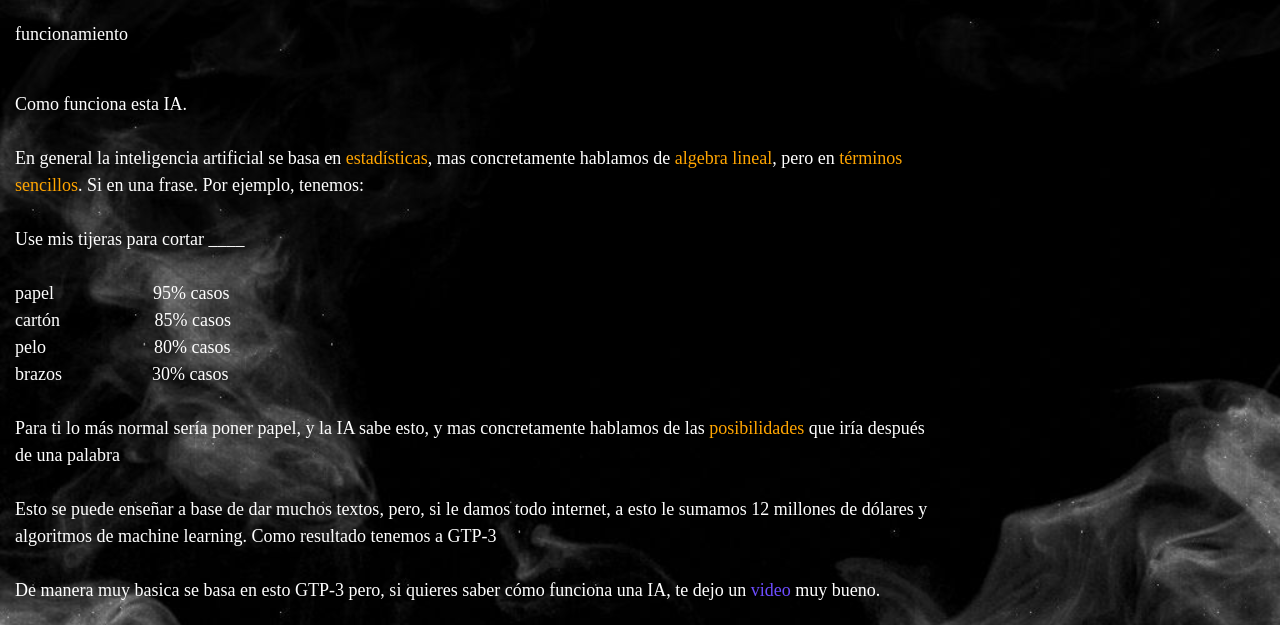
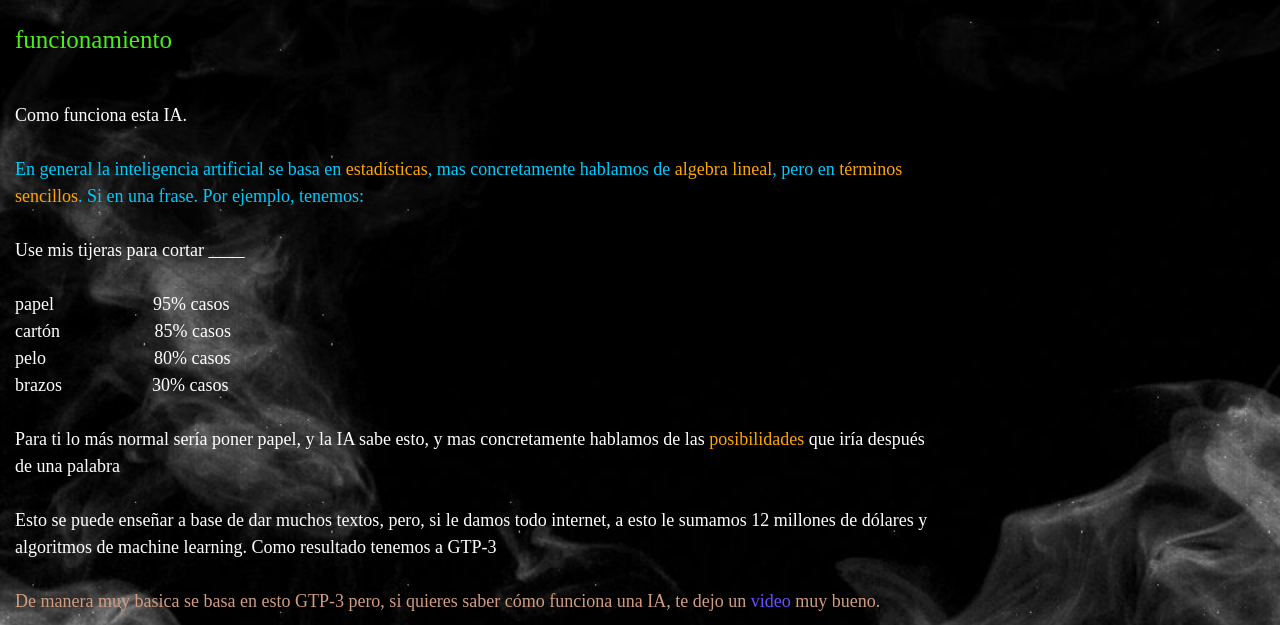
Before and after one commit to joelsct98/Bayiva, a plain HTML site: page paginas/p_blog/IA2.html in a window 1280 px wide. Shown: the part 752-1377 px from the top of the page. Drawn offline with nearby package versions, Linux system fonts and the light colour scheme; no server answers.

Commit message:
Ezquizofrenia hecho y cambiado explicacion aburrida en CSS

```diff
--- a/CSS/index.css
+++ b/CSS/index.css
@@ -33,8 +33,23 @@ div[id^='MeGustasArtic']{
 
 }*/
 
-#resaltar2{
-  color: rgb(0, 179, 250);
+#tituloBlog{
+  font-size: 25px;
+  color: #47F018;
+  font-family: 'Times New Roman'
+}
+
+#leyenda{
+  font-size: 15px;
+}
+
+
+#explicacion_aburrida{
+  color: #00CBFE;
+}
+
+#extra{
+  color: #d09d81;
 }
 
 nav .container-fluid .navbar-brand strong{
--- a/paginas/p_blog/IA2.html
+++ b/paginas/p_blog/IA2.html
@@ -116,7 +116,7 @@
                 <p>
                     Como funciona esta IA.<br><br>
 
-                    <span id="explicaion_aburrida">
+                    <span id="explicacion_aburrida">
                         En general la inteligencia artificial se basa en <span id="resaltar">estadísticas</span>,
                         mas concretamente hablamos de <span id="resaltar">algebra lineal</span>, pero
                         en <span id="resaltar">términos sencillos</span>. Si en una frase. Por ejemplo,
```
Also changed, not shown: paginas/p_blog/Ezquizofrenia.html (+8 -4 lines), paginas/p_blog/IA.html (+1 -1 lines).
